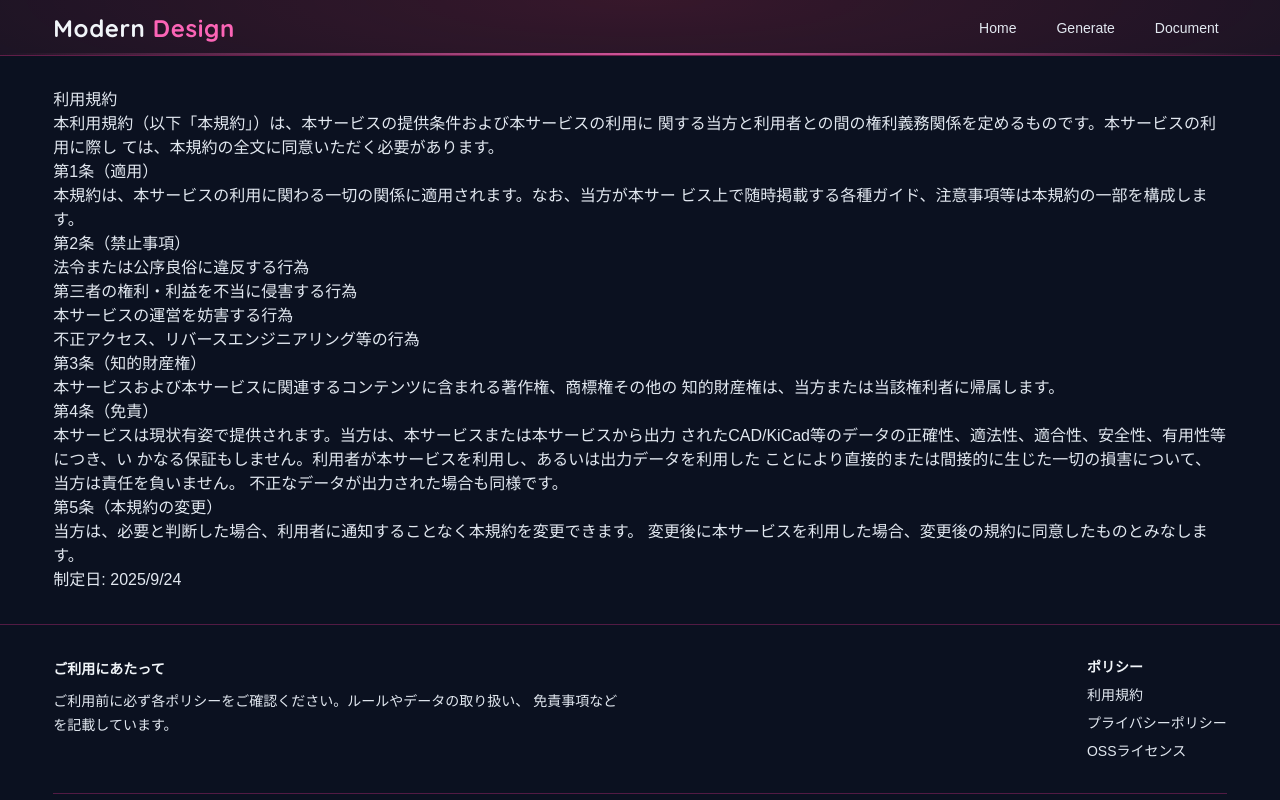
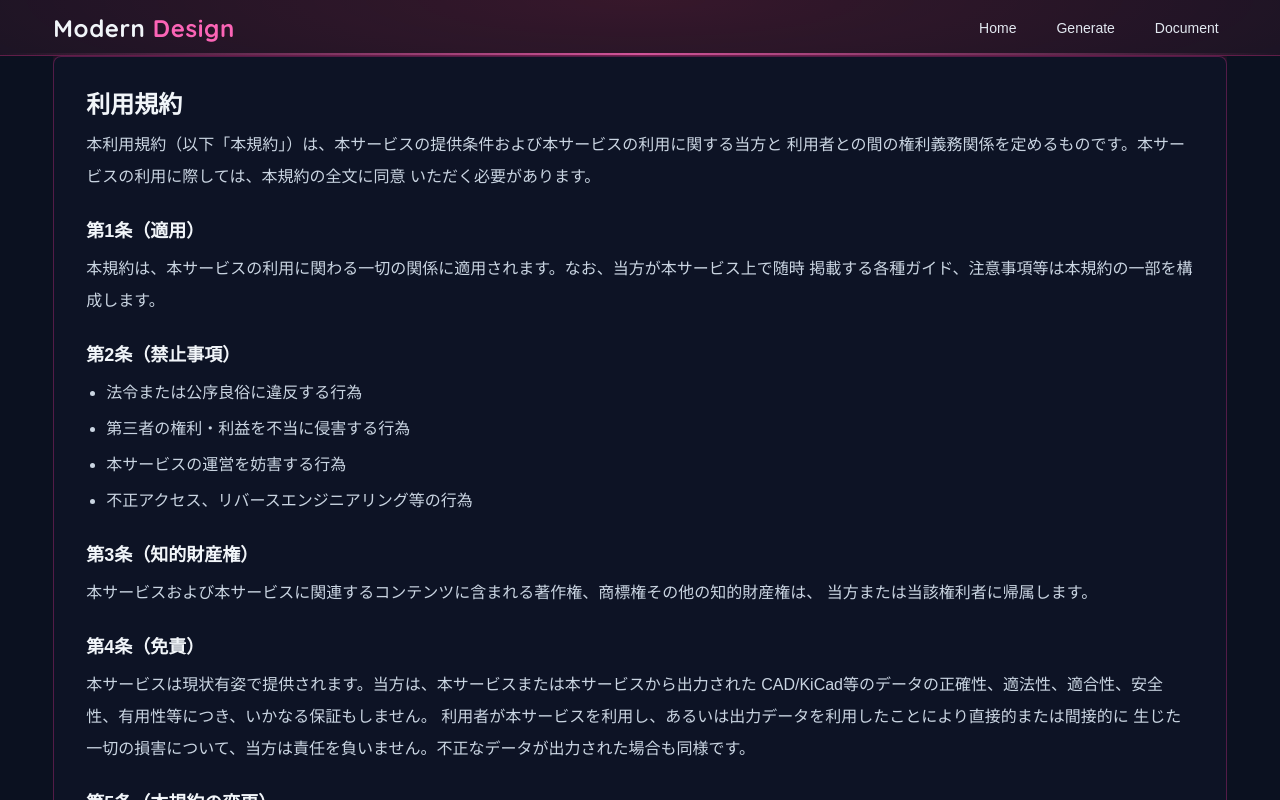
Before and after one commit to washizawa83/arcade-controller-design-frontend, a Next.js app: page /terms in a window 1280 px wide. Shown: the top 800 px of the page. Built offline with nearby package versions, Linux system fonts and the light colour scheme.

Commit message:
リファクタリング

```diff
--- /dev/null
+++ b/src/app/components/ui/BaseCard.tsx
@@ -0,0 +1,27 @@
+import Image from "next/image";
+
+export type BaseCardProps = {
+  image: {
+    url: string;
+    alt: string;
+  };
+  title: string;
+  description: string;
+};
+
+export const BaseCard = ({ image, title, description }: BaseCardProps) => {
+  return (
+    <div className="rounded-xl border border-pink-500/30 bg-[var(--color-panel)] p-5 shadow-sm backdrop-blur-sm">
+      <div className="h-40 relative">
+        <Image
+          src={image.url}
+          alt={image.alt}
+          fill
+          className="object-contain"
+        />
+      </div>
+      <h3 className="mt-3 text-base font-semibold text-slate-100">{title}</h3>
+      <p className="mt-1 text-sm text-slate-300">{description}</p>
+    </div>
+  );
+};
--- /dev/null
+++ b/src/app/components/ui/HeaderMenuLink.tsx
@@ -0,0 +1,17 @@
+import Link from "next/link";
+
+type Props = {
+  label: string;
+  href: string;
+};
+
+export const HeaderMenuLink = ({ label, href }: Props) => {
+  return (
+    <Link
+      href={href}
+      className="px-2 py-1 rounded-md hover:text-pink-400 hover:bg-pink-500/10 focus-visible:outline-none focus-visible:ring-2 focus-visible:ring-pink-400/30 transition-colors"
+    >
+      {label}
+    </Link>
+  );
+};
--- /dev/null
+++ b/src/app/components/ui/LinkButton.tsx
@@ -0,0 +1,22 @@
+import Link from "next/link";
+
+type Props = {
+  label: string;
+  href: string;
+  type?: "fill" | "outline";
+};
+
+export const LinkButton = ({ label, href, type = "fill" }: Props) => {
+  return (
+    <Link
+      href={href}
+      className={
+        type === "fill"
+          ? "inline-flex items-center justify-center rounded-md bg-pink-500 px-5 py-3 text-white shadow-sm transition hover:bg-pink-400 focus-visible:outline-none focus-visible:ring-2 focus-visible:ring-pink-400/50"
+          : "inline-flex items-center justify-center rounded-md border border-pink-500/30 bg-transparent px-5 py-3 text-slate-200 shadow-sm transition hover:border-pink-400 hover:text-pink-400"
+      }
+    >
+      {label}
+    </Link>
+  );
+};
--- a/src/app/document/layout.tsx
+++ b/src/app/document/layout.tsx
@@ -1,4 +1,5 @@
 import Link from "next/link";
+import { BasePageLayout } from "@/layouts/BasePageLayout";
 
 export default function DocumentLayout({
   children,
@@ -6,6 +7,7 @@ export default function DocumentLayout({
   children: React.ReactNode;
 }) {
   return (
+    <BasePageLayout>
       <div
         className="w-full grid grid-cols-1 md:grid-cols-[260px_minmax(0,1fr)] gap-6"
         style={{ minHeight: "var(--spacing-content)" }}
@@ -96,5 +98,6 @@ export default function DocumentLayout({
         </aside>
         <section className="min-w-0">{children}</section>
       </div>
+    </BasePageLayout>
   );
 }
--- a/src/app/page.tsx
+++ b/src/app/page.tsx
@@ -1,9 +1,36 @@
-"use client";
-
-import Image from "next/image";
-import Link from "next/link";
 import { useId } from "react";
 import { BasePageLayout } from "@/layouts/BasePageLayout";
+import { BaseCard, BaseCardProps } from "./components/ui/BaseCard";
+import { LinkButton } from "./components/ui/LinkButton";
+
+const cardInfos: BaseCardProps[] = [
+  {
+    image: {
+      url: "/drag.svg",
+      alt: "Drag and drop",
+    },
+    title: "直感的なUI",
+    description: "ボタンやサイズを自由に調整。マルチセレクトやスナップも対応。",
+  },
+  {
+    image: {
+      url: "/clearance.svg",
+      alt: "Clearance and constraints",
+    },
+    title: "安全な配置",
+    description:
+      "ラズパイ・取り付け穴・他ボタンとの干渉を1mmクリアランスで自動回避。",
+  },
+  {
+    image: {
+      url: "/kicad.svg",
+      alt: "KiCad Export",
+    },
+    title: "KiCad出力",
+    description:
+      "ワンクリックで基板プロジェクトをダウンロードし、そのまま編集可能。",
+  },
+];
 
 export default function Home() {
   const featuresId = useId();
@@ -22,88 +49,37 @@ export default function Home() {
         />
 
         <div className="relative px-6 py-10 md:px-12 md:py-14">
-          <div className="max-w-2xl">
+          <div className="max-w-3xl">
             <h1 className="text-3xl md:text-5xl font-bold tracking-tight text-slate-100">
               Arcade Controller Design
               <span className="block text-pink-400">Made Simple</span>
             </h1>
             <p className="mt-4 text-slate-300 md:text-lg">
-              300×200の基板空間で、ボタン配置をドラッグ＆ドロップで直感的にデザイン。
+              ボタン配置をドラッグ＆ドロップで直感的にデザインすることができます。
               <br />
-              基盤の設計を行うことなくホットスワップ可能な
+              理想のボタンレイアウトが完成したらワンボタンで基板の設計を行うことなくホットスワップ可能な
               <span className="text-pink-400">レバーレスコントローラー</span>
-              の制作を可能にします。
-              ラズパイや取り付け穴の位置を考慮した安全な距離制御も自動で行います。
+              のCADデータを生成することができます。
             </p>
             <div className="mt-6 flex flex-col sm:flex-row gap-3">
-              <Link
-                href="/generate"
-                className="inline-flex items-center justify-center rounded-md bg-pink-500 px-5 py-3 text-white shadow-sm transition hover:bg-pink-400 focus-visible:outline-none focus-visible:ring-2 focus-visible:ring-pink-400/50"
-              >
-                今すぐはじめる
-              </Link>
-              <a
+              <LinkButton label="今すぐ始める" href="/generate" />
+              <LinkButton
+                label="ドキュメント"
                 href="/document"
-                className="inline-flex items-center justify-center rounded-md border border-pink-500/30 bg-transparent px-5 py-3 text-slate-200 shadow-sm transition hover:border-pink-400 hover:text-pink-400"
-              >
-                ドキュメント
-              </a>
+                type="outline"
+              />
             </div>
           </div>
-
-          <div
+          <ul
             id={featuresId}
             className="mt-10 grid grid-cols-1 gap-6 md:grid-cols-3"
           >
-            <div className="rounded-xl border border-pink-500/30 bg-[var(--color-panel)] p-5 shadow-sm backdrop-blur-sm">
-              <div className="h-40 relative">
-                <Image
-                  src="/drag.svg"
-                  alt="Drag and drop"
-                  fill
-                  className="object-contain"
-                />
-              </div>
-              <h3 className="mt-3 text-base font-semibold text-slate-100">
-                直感的なUI
-              </h3>
-              <p className="mt-1 text-sm text-slate-300">
-                ボタンやサイズを自由に調整。マルチセレクトやスナップも対応。
-              </p>
-            </div>
-            <div className="rounded-xl border border-pink-500/30 bg-[var(--color-panel)] p-5 shadow-sm backdrop-blur-sm">
-              <div className="h-40 relative">
-                <Image
-                  src="/clearance.svg"
-                  alt="Clearance and constraints"
-                  fill
-                  className="object-contain"
-                />
-              </div>
-              <h3 className="mt-3 text-base font-semibold text-slate-100">
-                安全な配置
-              </h3>
-              <p className="mt-1 text-sm text-slate-300">
-                ラズパイ・取り付け穴・他ボタンとの干渉を1mmクリアランスで自動回避。
-              </p>
-            </div>
-            <div className="rounded-xl border border-pink-500/30 bg-[var(--color-panel)] p-5 shadow-sm backdrop-blur-sm">
-              <div className="h-40 relative">
-                <Image
-                  src="/kicad.svg"
-                  alt="KiCad Export"
-                  fill
-                  className="object-contain"
-                />
-              </div>
-              <h3 className="mt-3 text-base font-semibold text-slate-100">
-                KiCad出力
-              </h3>
-              <p className="mt-1 text-sm text-slate-300">
-                ワンクリックで基板プロジェクトをダウンロードし、そのまま編集可能。
-              </p>
-            </div>
-          </div>
+            {cardInfos.map((cardInfo) => (
+              <li key={cardInfo.title}>
+                <BaseCard {...cardInfo} />
+              </li>
+            ))}
+          </ul>
         </div>
       </section>
     </BasePageLayout>
--- a/src/app/privacy/page.tsx
+++ b/src/app/privacy/page.tsx
@@ -3,34 +3,54 @@ import { BasePageLayout } from "@/layouts/BasePageLayout";
 export default function PrivacyPage() {
   return (
     <BasePageLayout>
-      <section className="prose prose-slate max-w-none py-8">
-        <h1>プライバシーポリシー</h1>
-        <p>
-          本プライバシーポリシーは、当方が本サービスにおいて取得・利用・保管する情報の
-          取り扱い方針を定めるものです。
+      <section className="rounded-lg border border-pink-500/30 bg-[var(--color-panel)] p-6 md:p-8 shadow-[0_0_8px_rgba(255,53,93,0.25)]">
+        <h1 className="text-xl md:text-2xl font-semibold text-slate-100">
+          プライバシーポリシー
+        </h1>
+        <p className="mt-2 text-slate-300 text-sm md:text-base leading-relaxed md:leading-loose">
+          本プライバシーポリシーは、当方が本サービスにおいて取得・利用・保管する情報の取り扱い方針を定めるものです。
         </p>
-        <h2>取得する情報</h2>
-        <ul>
+
+        <section className="mt-6">
+          <h2 className="text-lg font-semibold text-slate-100">取得する情報</h2>
+          <ul className="mt-2 list-disc pl-5 text-slate-300 text-sm md:text-base leading-relaxed md:leading-loose space-y-1">
             <li>サービス提供・改善のために必要な最小限の技術情報</li>
             <li>お問い合わせ対応に必要な連絡先情報（任意）</li>
           </ul>
-        <h2>利用目的</h2>
-        <ul>
+        </section>
+
+        <section className="mt-6">
+          <h2 className="text-lg font-semibold text-slate-100">利用目的</h2>
+          <ul className="mt-2 list-disc pl-5 text-slate-300 text-sm md:text-base leading-relaxed md:leading-loose space-y-1">
             <li>本サービスの提供・保守・改善のため</li>
             <li>不正利用の防止および安全の確保のため</li>
             <li>法令に基づく対応のため</li>
           </ul>
-        <h2>第三者提供</h2>
-        <p>
+        </section>
+
+        <section className="mt-6">
+          <h2 className="text-lg font-semibold text-slate-100">第三者提供</h2>
+          <p className="mt-2 text-slate-300 text-sm md:text-base leading-relaxed md:leading-loose">
             法令に基づく場合を除き、本人の同意なく第三者に個人情報を提供しません。
           </p>
-        <h2>セキュリティ</h2>
-        <p>
+        </section>
+
+        <section className="mt-6">
+          <h2 className="text-lg font-semibold text-slate-100">セキュリティ</h2>
+          <p className="mt-2 text-slate-300 text-sm md:text-base leading-relaxed md:leading-loose">
             当方は、取得した情報を安全に取り扱うために合理的な管理体制を整備します。
           </p>
-        <h2>お問い合わせ</h2>
-        <p>ポリシーに関するお問い合わせは管理者までご連絡ください。</p>
-        <p>制定日: {new Date().toLocaleDateString("ja-JP")}</p>
+        </section>
+
+        <section className="mt-6">
+          <h2 className="text-lg font-semibold text-slate-100">お問い合わせ</h2>
+          <p className="mt-2 text-slate-300 text-sm md:text-base leading-relaxed md:leading-loose">
+            ポリシーに関するお問い合わせは管理者までご連絡ください。
+          </p>
+          <p className="mt-3 text-xs text-slate-400">
+            制定日: {new Date().toLocaleDateString("ja-JP")}
+          </p>
+        </section>
       </section>
     </BasePageLayout>
   );
--- a/src/app/terms/page.tsx
+++ b/src/app/terms/page.tsx
@@ -3,44 +3,72 @@ import { BasePageLayout } from "@/layouts/BasePageLayout";
 export default function TermsPage() {
   return (
     <BasePageLayout>
-      <section className="prose prose-slate max-w-none py-8">
-        <h1>利用規約</h1>
-        <p>
-          本利用規約（以下「本規約」）は、本サービスの提供条件および本サービスの利用に
-          関する当方と利用者との間の権利義務関係を定めるものです。本サービスの利用に際し
-          ては、本規約の全文に同意いただく必要があります。
+      <section className="rounded-lg border border-pink-500/30 bg-[var(--color-panel)] p-6 md:p-8 shadow-[0_0_8px_rgba(255,53,93,0.25)]">
+        <h1 className="text-xl md:text-2xl font-semibold text-slate-100">
+          利用規約
+        </h1>
+        <p className="mt-2 text-slate-300 text-sm md:text-base leading-relaxed md:leading-loose">
+          本利用規約（以下「本規約」）は、本サービスの提供条件および本サービスの利用に関する当方と
+          利用者との間の権利義務関係を定めるものです。本サービスの利用に際しては、本規約の全文に同意
+          いただく必要があります。
         </p>
-        <h2>第1条（適用）</h2>
-        <p>
-          本規約は、本サービスの利用に関わる一切の関係に適用されます。なお、当方が本サー
-          ビス上で随時掲載する各種ガイド、注意事項等は本規約の一部を構成します。
+
+        <section className="mt-6">
+          <h2 className="text-lg font-semibold text-slate-100">
+            第1条（適用）
+          </h2>
+          <p className="mt-2 text-slate-300 text-sm md:text-base leading-relaxed md:leading-loose">
+            本規約は、本サービスの利用に関わる一切の関係に適用されます。なお、当方が本サービス上で随時
+            掲載する各種ガイド、注意事項等は本規約の一部を構成します。
           </p>
-        <h2>第2条（禁止事項）</h2>
-        <ul>
+        </section>
+
+        <section className="mt-6">
+          <h2 className="text-lg font-semibold text-slate-100">
+            第2条（禁止事項）
+          </h2>
+          <ul className="mt-2 list-disc pl-5 text-slate-300 text-sm md:text-base leading-relaxed md:leading-loose space-y-1">
             <li>法令または公序良俗に違反する行為</li>
             <li>第三者の権利・利益を不当に侵害する行為</li>
             <li>本サービスの運営を妨害する行為</li>
             <li>不正アクセス、リバースエンジニアリング等の行為</li>
           </ul>
-        <h2>第3条（知的財産権）</h2>
-        <p>
-          本サービスおよび本サービスに関連するコンテンツに含まれる著作権、商標権その他の
-          知的財産権は、当方または当該権利者に帰属します。
+        </section>
+
+        <section className="mt-6">
+          <h2 className="text-lg font-semibold text-slate-100">
+            第3条（知的財産権）
+          </h2>
+          <p className="mt-2 text-slate-300 text-sm md:text-base leading-relaxed md:leading-loose">
+            本サービスおよび本サービスに関連するコンテンツに含まれる著作権、商標権その他の知的財産権は、
+            当方または当該権利者に帰属します。
           </p>
-        <h2>第4条（免責）</h2>
-        <p>
-          本サービスは現状有姿で提供されます。当方は、本サービスまたは本サービスから出力
-          されたCAD/KiCad等のデータの正確性、適法性、適合性、安全性、有用性等につき、い
-          かなる保証もしません。利用者が本サービスを利用し、あるいは出力データを利用した
-          ことにより直接的または間接的に生じた一切の損害について、当方は責任を負いません。
-          不正なデータが出力された場合も同様です。
+        </section>
+
+        <section className="mt-6">
+          <h2 className="text-lg font-semibold text-slate-100">
+            第4条（免責）
+          </h2>
+          <p className="mt-2 text-slate-300 text-sm md:text-base leading-relaxed md:leading-loose">
+            本サービスは現状有姿で提供されます。当方は、本サービスまたは本サービスから出力された
+            CAD/KiCad等のデータの正確性、適法性、適合性、安全性、有用性等につき、いかなる保証もしません。
+            利用者が本サービスを利用し、あるいは出力データを利用したことにより直接的または間接的に
+            生じた一切の損害について、当方は責任を負いません。不正なデータが出力された場合も同様です。
           </p>
-        <h2>第5条（本規約の変更）</h2>
-        <p>
-          当方は、必要と判断した場合、利用者に通知することなく本規約を変更できます。
-          変更後に本サービスを利用した場合、変更後の規約に同意したものとみなします。
+        </section>
+
+        <section className="mt-6">
+          <h2 className="text-lg font-semibold text-slate-100">
+            第5条（本規約の変更）
+          </h2>
+          <p className="mt-2 text-slate-300 text-sm md:text-base leading-relaxed md:leading-loose">
+            当方は、必要と判断した場合、利用者に通知することなく本規約を変更できます。変更後に本サービスを
+            利用した場合、変更後の規約に同意したものとみなします。
           </p>
-        <p>制定日: {new Date().toLocaleDateString("ja-JP")}</p>
+          <p className="mt-3 text-xs text-slate-400">
+            制定日: {new Date().toLocaleDateString("ja-JP")}
+          </p>
+        </section>
       </section>
     </BasePageLayout>
   );
--- a/src/features/design-tools/DesignTool.tsx
+++ b/src/features/design-tools/DesignTool.tsx
@@ -357,7 +357,7 @@ export const DesignTool = () => {
       setTimeout(() => URL.revokeObjectURL(url), 0);
     } catch (err) {
       console.error(err);
-      alert("送信に失敗しました。バックエンドが起動しているかご確認ください。");
+      alert("生成に失敗しました。時間を置いて再度生成してください。");
     } finally {
       setIsSending(false);
     }
@@ -377,7 +377,14 @@ export const DesignTool = () => {
               variant="primary"
               color="green"
             >
-              {isSending ? "送信中..." : "基盤データを生成"}
+              {isSending ? (
+                <span className="inline-flex items-center justify-center gap-2">
+                  <span className="inline-block h-3 w-3 animate-spin rounded-full border-2 border-emerald-200 border-t-transparent" />
+                  生成中...
+                </span>
+              ) : (
+                "基盤データを生成"
+              )}
             </NeonButton>
           </div>
           <div className="flex w-full md:w-auto flex-col md:flex-row gap-2">
--- a/src/layouts/BaseHeader.tsx
+++ b/src/layouts/BaseHeader.tsx
@@ -1,3 +1,4 @@
+import { HeaderMenuLink } from "@/app/components/ui/HeaderMenuLink";
 import Link from "next/link";
 
 export const BaseHeader = async () => {
@@ -20,28 +21,13 @@ export const BaseHeader = async () => {
         </div>
         <ul className="flex items-center gap-6 text-sm text-slate-200">
           <li>
-            <Link
-              href="/"
-              className="px-2 py-1 rounded-md hover:text-pink-400 hover:bg-pink-500/10 focus-visible:outline-none focus-visible:ring-2 focus-visible:ring-pink-400/30 transition-colors"
-            >
-              Home
-            </Link>
+            <HeaderMenuLink label="Home" href="/" />
           </li>
           <li>
-            <Link
-              href="/generate"
-              className="px-2 py-1 rounded-md hover:text-pink-400 hover:bg-pink-500/10 focus-visible:outline-none focus-visible:ring-2 focus-visible:ring-pink-400/30 transition-colors"
-            >
-              Generate
-            </Link>
+            <HeaderMenuLink label="Generate" href="/generate" />
           </li>
           <li>
-            <Link
-              href="/document"
-              className="px-2 py-1 rounded-md hover:text-pink-400 hover:bg-pink-500/10 focus-visible:outline-none focus-visible:ring-2 focus-visible:ring-pink-400/30 transition-colors"
-            >
-              Document
-            </Link>
+            <HeaderMenuLink label="Document" href="/document" />
           </li>
         </ul>
       </div>
```
Lines whose indentation alone changed are shown as unchanged.
